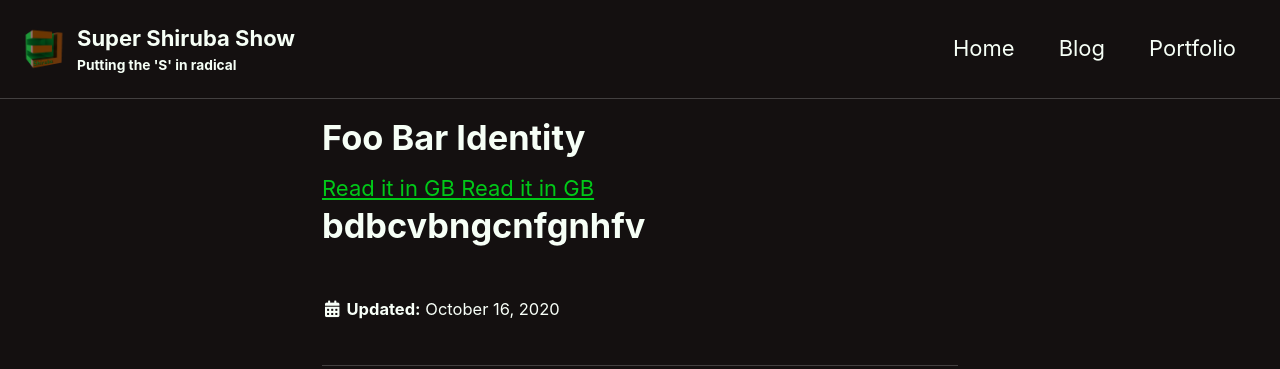
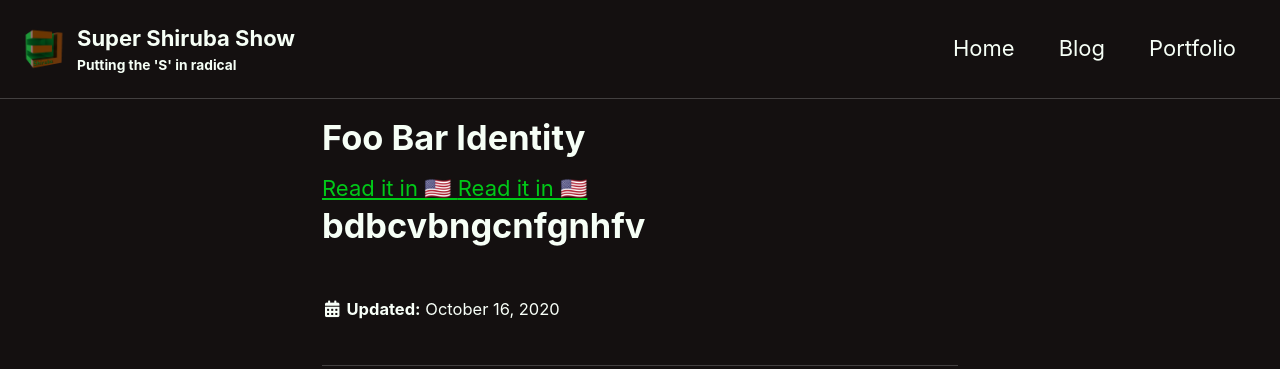
Before and after one commit to fshiruba/ShirubaSite, a Jekyll site: the page built from _portfolio/portfoliotest.md, in a window 1280 px wide. Shown: the top 369 px of the page. Built offline with Jekyll 4.4.1, drawn with Linux system fonts in a browser that asks for light colours; cached includes are drawn as plain includes.

Commit message:
Update i18n.yml

```diff
--- a/_data/i18n.yml
+++ b/_data/i18n.yml
@@ -1,8 +1,8 @@
 en:
   label: English
-  icon: GB
+  icon: 🇺🇸
   read_it_in: "Read it in"
 br:
   label: Português
-  icon: BR
+  icon: 🇧🇷
   read_it_in: "Ler em"
```
